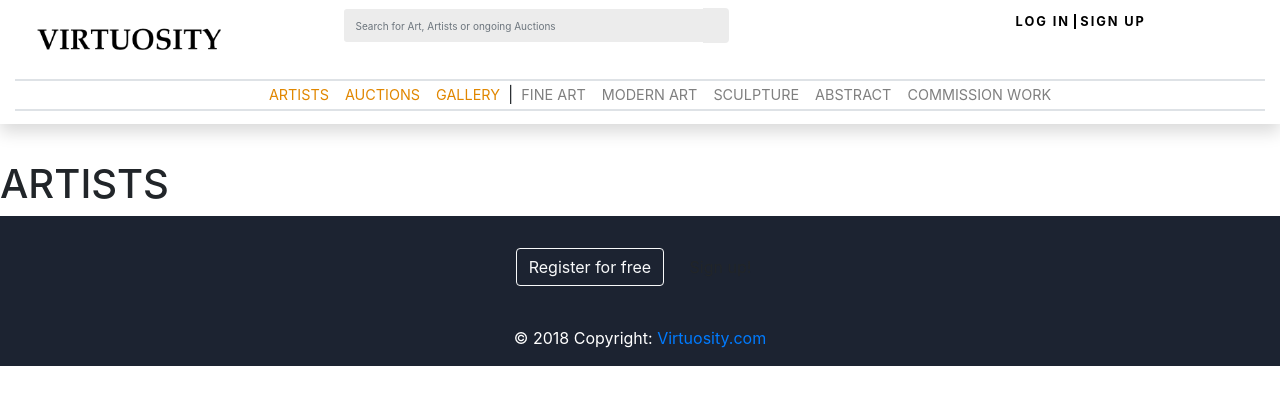
After one commit to HappilyIgnorant/IFB207-Assignment3, a Flask app: page /artists in a window 1280 px wide. The commit adds this page. Shown: the top 405 px of the page. Run offline with Flask 2, Linux system fonts and the light colour scheme; some libraries are stand-ins or nearby versions.

Commit message:
Created placeholder navigation pages

```diff
--- /dev/null
+++ b/marketplace/templates/_artists.html
@@ -0,0 +1,15 @@
+{% import "bootstrap/wtf.html" as wtf %}
+{% extends 'base.html' %}
+{% block content %}
+
+<head>
+    <style>
+        body {
+            padding-top: 20vh;
+        }
+    </style>
+</head>
+
+<H1>ARTISTS</H1>
+
+{% endblock %}
--- a/marketplace/templates/base.html
+++ b/marketplace/templates/base.html
@@ -57,6 +57,7 @@
                 <div class="collapse navbar-collapse navbar-custom" id="navbarSupportedContent">
                     <ul class="nav navbar-nav mx-auto">
                         {% if session['seller'] %}
+                            <li class="nav-item highlight"><a class="nav-link py-0" href="#">SELLER PROFILE</a></li>
                             <li class="nav-item highlight"><a class="nav-link py-0" href="item_manage.html"><b>AUCTIONS</b></a></li>
                             <li class="nav-item highlight"><a class="nav-link py-0" href="#">GALLERY</a></li><div class="separator">|</div>
                             <li class="nav-item"><a class="nav-link py-0" href="#">INVENTORY</a></li>
@@ -65,14 +66,14 @@
                             <li class="nav-item"><a class="nav-link py-0" href="#">FINANCE</a></li>
                             <li class="nav-item"><a class="nav-link py-0" href="#">OUR SERVICES</a></li>
                         {% else %}
-                            <li class="nav-item highlight"><a class="nav-link py-0" href="#">ARTISTS</a></li>
-                            <li class="nav-item highlight"><a class="nav-link py-0" href="#">AUCTIONS</a></li>
-                            <li class="nav-item highlight"><a class="nav-link py-0" href="#">GALLERY</a></li><div class="separator">|</div>
-                            <li class="nav-item"><a class="nav-link py-0" href="#">FINE ART</a></li>
-                            <li class="nav-item"><a class="nav-link py-0" href="#">MODERN ART</a></li>
-                            <li class="nav-item"><a class="nav-link py-0" href="#">SCULPTURE</a></li>
-                            <li class="nav-item"><a class="nav-link py-0" href="#">ABSTRACT</a></li>
-                            <li class="nav-item"><a class="nav-link py-0" href="#">COMMISSION WORK</a></li>
+                            <li class="nav-item highlight"><a class="nav-link py-0" href="{{ url_for('main.artists') }}">ARTISTS</a></li>
+                            <li class="nav-item highlight"><a class="nav-link py-0" href="{{ url_for('main.auctions') }}">AUCTIONS</a></li>
+                            <li class="nav-item highlight"><a class="nav-link py-0" href="{{ url_for('main.gallery') }}">GALLERY</a></li><div class="separator">|</div>
+                            <li class="nav-item"><a class="nav-link py-0" href="{{ url_for('main.fineart') }}">FINE ART</a></li>
+                            <li class="nav-item"><a class="nav-link py-0" href="{{ url_for('main.modernart') }}">MODERN ART</a></li>
+                            <li class="nav-item"><a class="nav-link py-0" href="{{ url_for('main.sculpture') }}">SCULPTURE</a></li>
+                            <li class="nav-item"><a class="nav-link py-0" href="{{ url_for('main.abstract') }}">ABSTRACT</a></li>
+                            <li class="nav-item"><a class="nav-link py-0" href="{{ url_for('main.commission') }}">COMMISSION WORK</a></li>
                         {% endif %}
                     </ul>
                 </div>
--- a/marketplace/views.py
+++ b/marketplace/views.py
@@ -39,15 +39,40 @@ def item_manage():
      return render_template("item_manage.html")
 
 
+ #Menu links
+ # These are routes for the menu Links
 
-     # if form.validate_on_submit():
-     #      # Retrieve the information from form
-     #      user_name = form1.user_name.data
-     #      first_name = form1.first_name.data
-     #      last_name = form1.last_name.data
-     #      email = form1.email.data
-     #      password_hash = generate_password_hash(form1.password.data)
+@bp.route('/artists')
+def artists():
+     return render_template("_artists.html")
+
+@bp.route('/auctions')
+def auctions():
+     return render_template("_auctions.html")
+
+@bp.route('/fineart')
+def fineart():
+     return render_template("_fineart.html")
+
+@bp.route('/modernart')
+def modernart():
+     return render_template("_modernart.html")
+@bp.route('/sculpture')
+def sculpture():
+     return render_template("_sculpture.html")
+@bp.route('/abstract')
+def abstract():
+     return render_template("_abstract.html")
+@bp.route('/commission')
+def commission():
+     return render_template("_commision.html")
+
+@bp.route('/gallery')
+def gallery():
+     return render_template("_gallery.html")
 
 
-     #      # Store the information to the database
-     #      new_user = User() ###### need to add sth
+
+@bp.route('/search')
+def search():
+     return render_template("results.html")
```
Also changed, not shown: marketplace/templates/_abstract.html (added, +14 -0 lines), marketplace/templates/_auctions.html (added, +15 -0 lines), marketplace/templates/_commision.html (added, +14 -0 lines), marketplace/templates/_fineart.html (added, +14 -0 lines), marketplace/templates/_gallery.html (added, +14 -0 lines), marketplace/templates/_modernart.html (added, +15 -0 lines), marketplace/templates/_sculpture.html (added, +15 -0 lines), marketplace/templates/search.html (added, +7 -0 lines).
